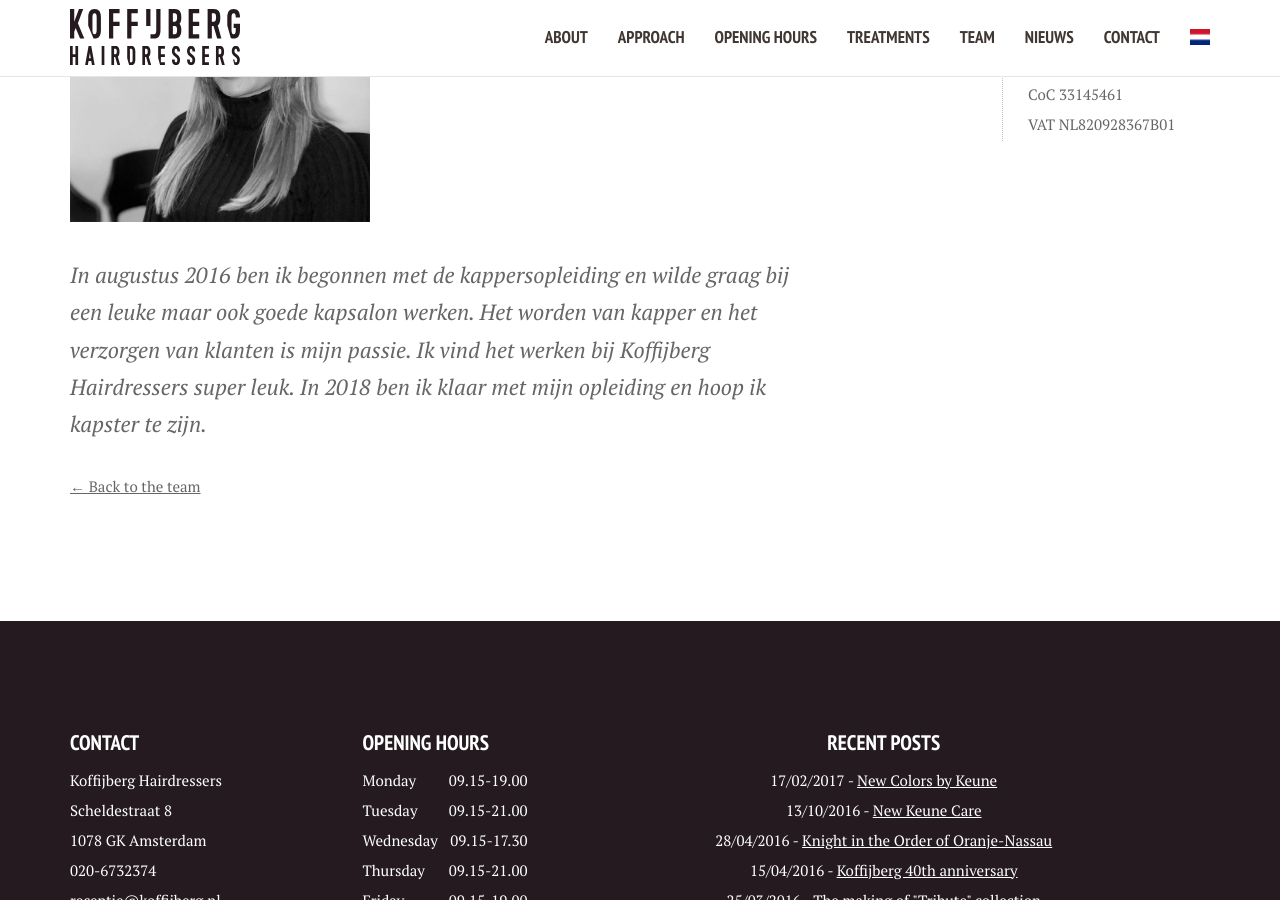
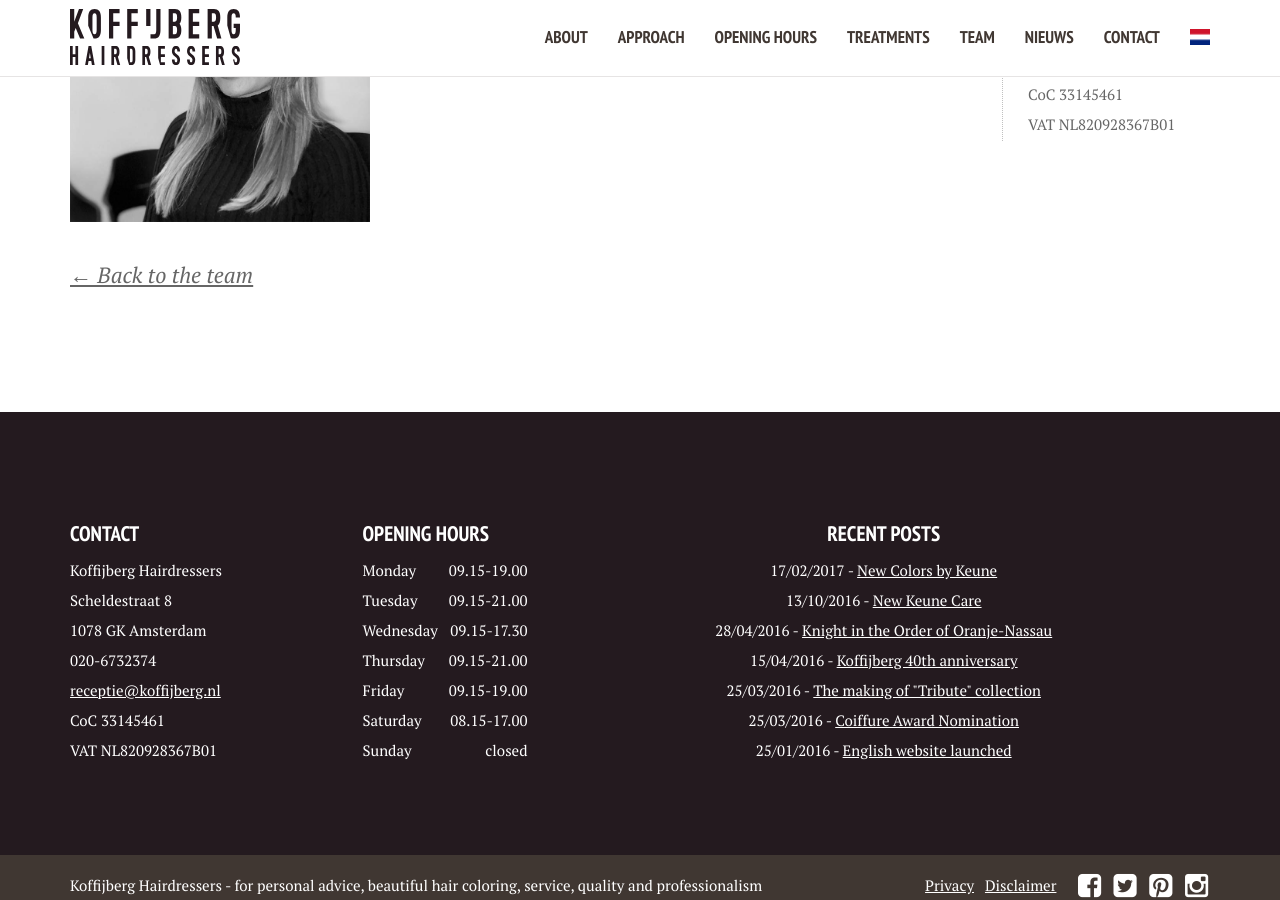
Before and after one commit to xuantiep/koffijberghairdressers, a Jekyll site: the page built from _members/boelle.md, in a window 1280 px wide and 900 px high, scrolled down 570 px. Built offline with Jekyll 4.4.1, drawn with Linux system fonts in a browser that asks for light colours.

Commit message:
Updated '_members/boelle.md' via CloudCannon

```diff
--- a/_members/boelle.md
+++ b/_members/boelle.md
@@ -5,6 +5,3 @@ image: /img/profielfotos/IMG_0360_0000s_0007_Layer 10.jpg
 functie: Junior-Stylist
 order: 21
 ---
-
-
-In augustus 2016 ben ik begonnen met de kappersopleiding en wilde graag bij een leuke maar ook goede kapsalon werken. Het worden van kapper en het verzorgen van klanten is mijn passie. Ik vind het werken bij Koffijberg Hairdressers super leuk. In 2018 ben ik klaar met mijn opleiding en hoop ik kapster te zijn.
```
